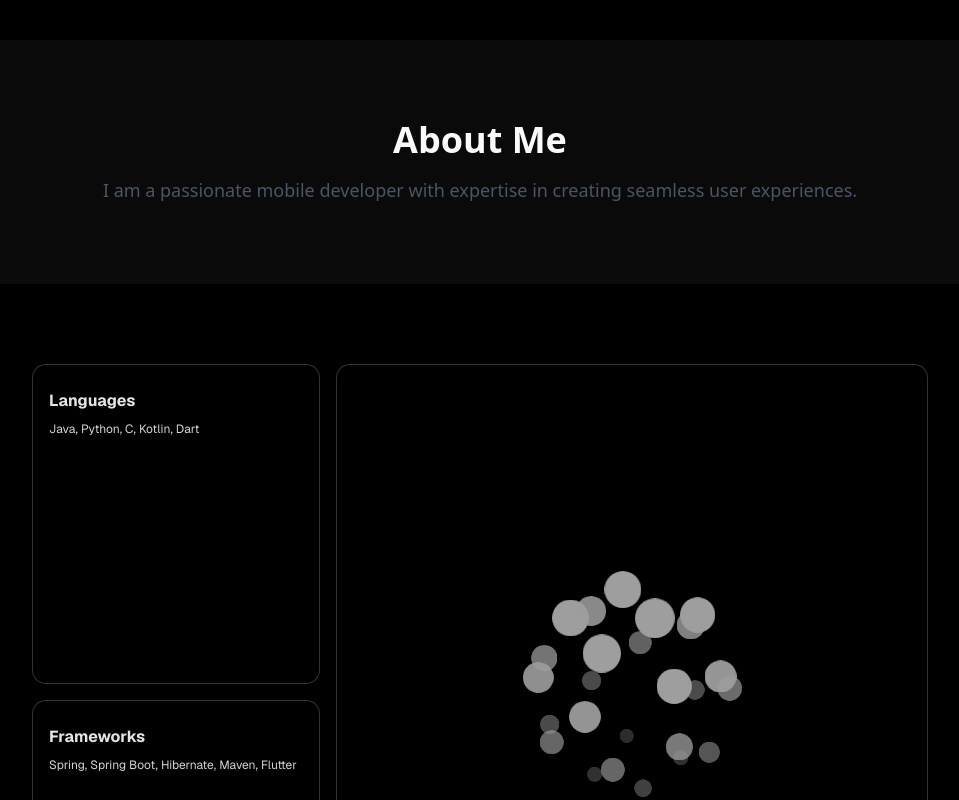
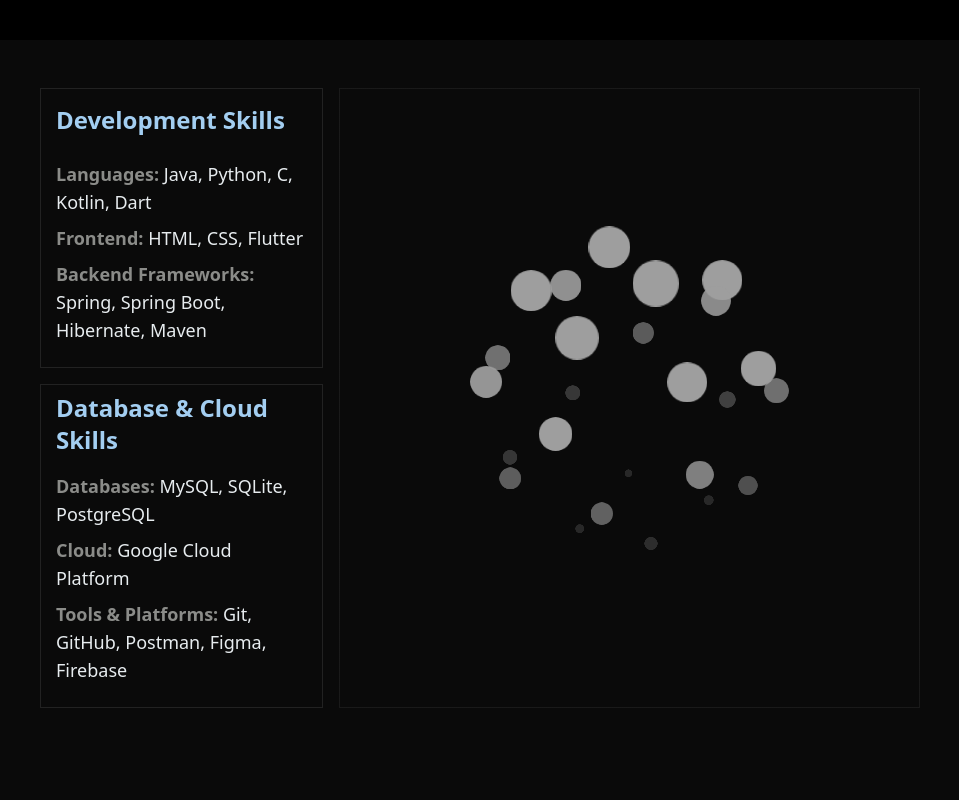
Before and after one commit to invictus04/My-Portfolio, a Next.js app: page / in a window 1280 px wide. Shown: the part 760-1560 px from the top of the page, without its empty margins (160-1119 px from the left). After the commit the page ends 1516 px from the top, so only its background shows below. Built offline with nearby package versions, Linux system fonts and the light colour scheme.

Commit message:
completed tech page

```diff
--- a/package.json
+++ b/package.json
@@ -14,7 +14,7 @@
     "class-variance-authority": "^0.7.1",
     "clsx": "^2.1.1",
     "lucide-react": "^0.525.0",
-    "motion": "^12.23.6",
+    "motion": "^12.23.10",
     "next": "15.4.2",
     "react": "19.1.0",
     "react-dom": "19.1.0",
--- a/src/app/layout.tsx
+++ b/src/app/layout.tsx
@@ -23,7 +23,7 @@
   children: React.ReactNode;
 }>) {
   return (
-    <html lang="en" className="dark">
+    <html lang="en" className="scroll-smooth dark">
       <body
         className={`${geistSans.variable} ${geistMono.variable} antialiased`}
       >
--- a/src/app/page.tsx
+++ b/src/app/page.tsx
@@ -8,10 +8,10 @@
   return (
     <>
       <MainScreen/>
-      <AboutMe/>
+      {/* <AboutMe/> */}
       <TechStack/>
-      <ProjectsComponent/>
-      <ContactMe/>
+      {/* <ProjectsComponent/>
+      <ContactMe/> */}
     </>
   );
 }
--- a/src/components/MainScreen.tsx
+++ b/src/components/MainScreen.tsx
@@ -18,8 +18,9 @@
                     </span> <br />
                     Bringing Digital Visions to Life
                 </h2>
-                <div className="flex justify-center mt-16">
-                    <RainbowButton size="lg" variant="outline" className="text-neutral-300">Know about me</RainbowButton>
+                <div className="flex justify-center mt-16 space-x-13">
+                    <RainbowButton size="lg" variant="outline" className="text-neutral-300">About me</RainbowButton>
+                    <RainbowButton size="lg" variant="outline" className="text-neutral-300">Resume</RainbowButton>
                 </div>
             </div>
         </div>
--- a/src/components/TechStack.tsx
+++ b/src/components/TechStack.tsx
@@ -1,4 +1,5 @@
 import { IconCloud } from "./magicui/icon-cloud";
+import { MagicCard } from "./magicui/magic-card";
 import { BentoGrid, BentoGridItem } from "./ui/bento-grid";
 
 export function TechStack() {
@@ -35,10 +36,22 @@
     (slug) => `https://cdn.simpleicons.org/${slug}/${slug}`,
   );
 
+
+
 const items = [
     {
-        title: "Languages",
-        description: "Java, Python, C, Kotlin, Dart",
+        title: (
+            <div>
+                <h2 className="text-2xl px-2 py-2 font-semibold text-[#a3cef1]">Development Skills</h2>
+            </div>
+        ),
+        description: (
+            <div className="py-4 px-2 space-y-2">
+               <p className="text-lg text-[#e7ecef]"><span className="font-semibold text-[#8b8c89]">Languages: </span>Java, Python, C, Kotlin, Dart</p>
+               <p className="text-lg text-[#e7ecef]"><span className="font-semibold text-[#8b8c89]">Frontend: </span>HTML, CSS, Flutter</p>
+               <p className="text-lg text-[#e7ecef]"><span className="font-semibold text-[#8b8c89]">Backend Frameworks: </span>Spring, Spring Boot, Hibernate, Maven</p>
+            </div>
+        ),
         className: "row-span-1 col-span-1"
     },
     {
@@ -51,24 +64,33 @@
         className: "row-span-2 col-span-2 bg-black"
     },
     {
-        title: "Frameworks",
-        description: "Spring, Spring Boot, Hibernate, Maven, Flutter",
+        title:(
+            <div>
+                <h2 className="text-2xl px-2 font-semibold text-[#a3cef1]"> Database & Cloud Skills</h2>
+            </div>
+            ),
+            description:(
+                <div className="py-4 px-2 space-y-2">
+                <p className="text-lg text-[#e7ecef]"><span className="font-semibold text-[#8b8c89]">Databases:</span> MySQL, SQLite, PostgreSQL </p>
+                <p className="text-lg text-[#e7ecef]"><span className="font-semibold text-[#8b8c89]">Cloud:</span> Google Cloud Platform</p>
+                <p className="text-lg text-[#e7ecef]"><span className="font-semibold text-[#8b8c89]">Tools & Platforms: </span>Git, GitHub, Postman, Figma, Firebase</p>
+            </div>
+        ),
         className: "row-span-1 col-span-1"
     },
 ];
 
-
     return (
-        <section className="relative py-20 bg-black">
-            <BentoGrid className="max-w-4xl mx-auto md:auto-rows-[20rem]">
-                {items.map((item, index) =>
-                    <BentoGridItem
-                    key={index}
-                    title={item.title}
-                    description={item.description}
-                    className={item.className}
-                    />
-                )}
+        <section className="relative py-8">
+            <BentoGrid className="max-w-4xl px-2 py-4">
+            {items.map((item, index) => (
+            <MagicCard key={index} className={item.className} gradientFrom="#d397fa" gradientTo="#8364e8">
+            <div className="py-2 px-2 flex flex-col items-left justify-center">
+                {item.title}
+                {item.description}
+            </div>
+            </MagicCard>
+            ))}
             </BentoGrid>
         </section>
     );
--- a/src/components/magicui/icon-cloud.tsx
+++ b/src/components/magicui/icon-cloud.tsx
@@ -113,9 +113,9 @@
       const z = Math.sin(phi) * r;
 
       newIcons.push({
-        x: x * 100,
-        y: y * 100,
-        z: z * 100,
+        x: x * 150,
+        y: y * 150,
+        z: z * 150,
         scale: 1,
         opacity: 1,
         id: i,
--- /dev/null
+++ b/src/components/magicui/magic-card.tsx
@@ -0,0 +1,108 @@
+"use client";
+
+import { motion, useMotionTemplate, useMotionValue } from "motion/react";
+import React, { useCallback, useEffect, useRef } from "react";
+
+import { cn } from "@/lib/utils";
+
+interface MagicCardProps {
+  children?: React.ReactNode;
+  className?: string;
+  gradientSize?: number;
+  gradientColor?: string;
+  gradientOpacity?: number;
+  gradientFrom?: string;
+  gradientTo?: string;
+}
+
+export function MagicCard({
+  children,
+  className,
+  gradientSize = 200,
+  gradientColor = "#262626",
+  gradientOpacity = 0.8,
+  gradientFrom = "#9E7AFF",
+  gradientTo = "#FE8BBB",
+}: MagicCardProps) {
+  const cardRef = useRef<HTMLDivElement>(null);
+  const mouseX = useMotionValue(-gradientSize);
+  const mouseY = useMotionValue(-gradientSize);
+
+  const handleMouseMove = useCallback(
+    (e: MouseEvent) => {
+      if (cardRef.current) {
+        const { left, top } = cardRef.current.getBoundingClientRect();
+        const clientX = e.clientX;
+        const clientY = e.clientY;
+        mouseX.set(clientX - left);
+        mouseY.set(clientY - top);
+      }
+    },
+    [mouseX, mouseY],
+  );
+
+  const handleMouseOut = useCallback(
+    (e: MouseEvent) => {
+      if (!e.relatedTarget) {
+        document.removeEventListener("mousemove", handleMouseMove);
+        mouseX.set(-gradientSize);
+        mouseY.set(-gradientSize);
+      }
+    },
+    [handleMouseMove, mouseX, gradientSize, mouseY],
+  );
+
+  const handleMouseEnter = useCallback(() => {
+    document.addEventListener("mousemove", handleMouseMove);
+    mouseX.set(-gradientSize);
+    mouseY.set(-gradientSize);
+  }, [handleMouseMove, mouseX, gradientSize, mouseY]);
+
+  useEffect(() => {
+    document.addEventListener("mousemove", handleMouseMove);
+    document.addEventListener("mouseout", handleMouseOut);
+    document.addEventListener("mouseenter", handleMouseEnter);
+
+    return () => {
+      document.removeEventListener("mousemove", handleMouseMove);
+      document.removeEventListener("mouseout", handleMouseOut);
+      document.removeEventListener("mouseenter", handleMouseEnter);
+    };
+  }, [handleMouseEnter, handleMouseMove, handleMouseOut]);
+
+  useEffect(() => {
+    mouseX.set(-gradientSize);
+    mouseY.set(-gradientSize);
+  }, [gradientSize, mouseX, mouseY]);
+
+  return (
+    <div
+      ref={cardRef}
+      className={cn("group relative rounded-[inherit]", className)}
+    >
+      <motion.div
+        className="pointer-events-none absolute inset-0 rounded-[inherit] bg-border duration-300 group-hover:opacity-100"
+        style={{
+          background: useMotionTemplate`
+          radial-gradient(${gradientSize}px circle at ${mouseX}px ${mouseY}px,
+          ${gradientFrom},
+          ${gradientTo},
+          var(--border) 100%
+          )
+          `,
+        }}
+      />
+      <div className="absolute inset-px rounded-[inherit] bg-background" />
+      <motion.div
+        className="pointer-events-none absolute inset-px rounded-[inherit] opacity-0 transition-opacity duration-300 group-hover:opacity-100"
+        style={{
+          background: useMotionTemplate`
+            radial-gradient(${gradientSize}px circle at ${mouseX}px ${mouseY}px, ${gradientColor}, transparent 100%)
+          `,
+          opacity: gradientOpacity,
+        }}
+      />
+      <div className="relative">{children}</div>
+    </div>
+  );
+}
--- a/src/components/ui/bento-grid.tsx
+++ b/src/components/ui/bento-grid.tsx
@@ -1,4 +1,5 @@
 import { cn } from "@/lib/utils";
+import { MagicCard } from "../magicui/magic-card";
 
 export const BentoGrid = ({
   className,
@@ -10,7 +11,7 @@
   return (
     <div
       className={cn(
-        "mx-auto grid max-w-7xl grid-cols-1 gap-4 md:auto-rows-[18rem] md:grid-cols-3",
+        "mx-auto grid max-w-7xl grid-cols-1 gap-4 md:grid-cols-3",
         className,
       )}
     >
@@ -35,7 +36,7 @@
   return (
     <div
       className={cn(
-        "group/bento shadow-input row-span-1 flex flex-col justify-between space-y-4 rounded-xl border border-neutral-200 bg-white p-4 transition duration-200 hover:shadow-xl dark:border-white/[0.2] dark:bg-black dark:shadow-none",
+        "group/bento shadow-input flex flex-col justify-between space-y-4 rounded-xl border border-neutral-200 bg-white p-4 transition duration-200 hover:shadow-xl dark:border-white/[0.2] dark:bg-black dark:shadow-none",
         className,
       )}
     >
```
Also changed, not shown: 1 other file (tests, documents, lock files or other folders).
